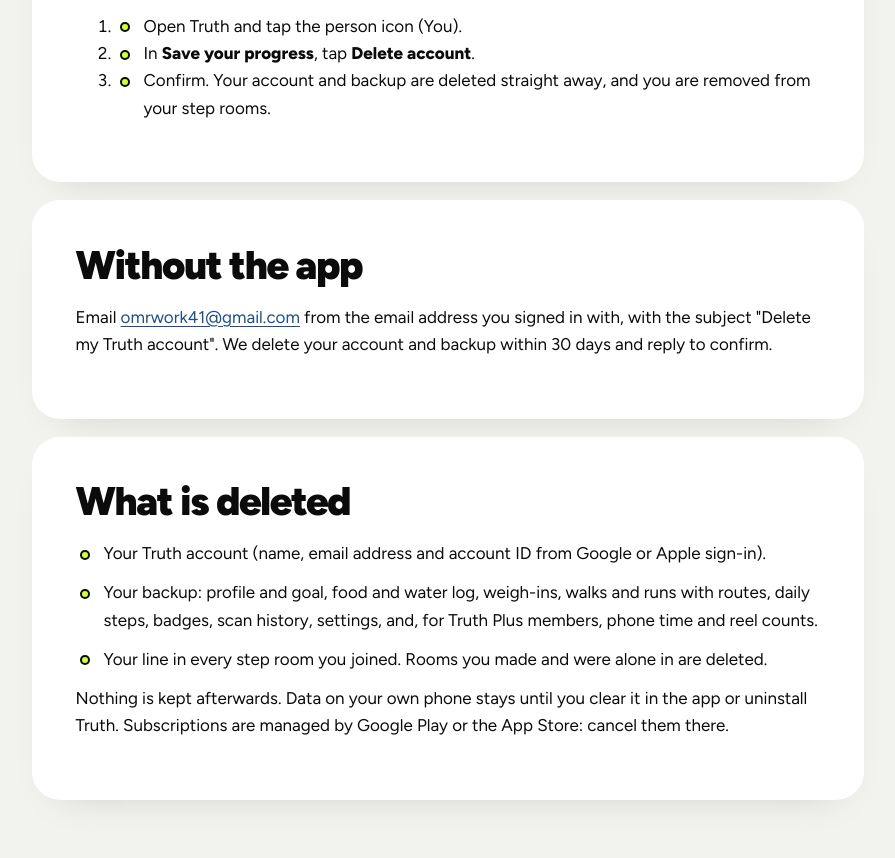
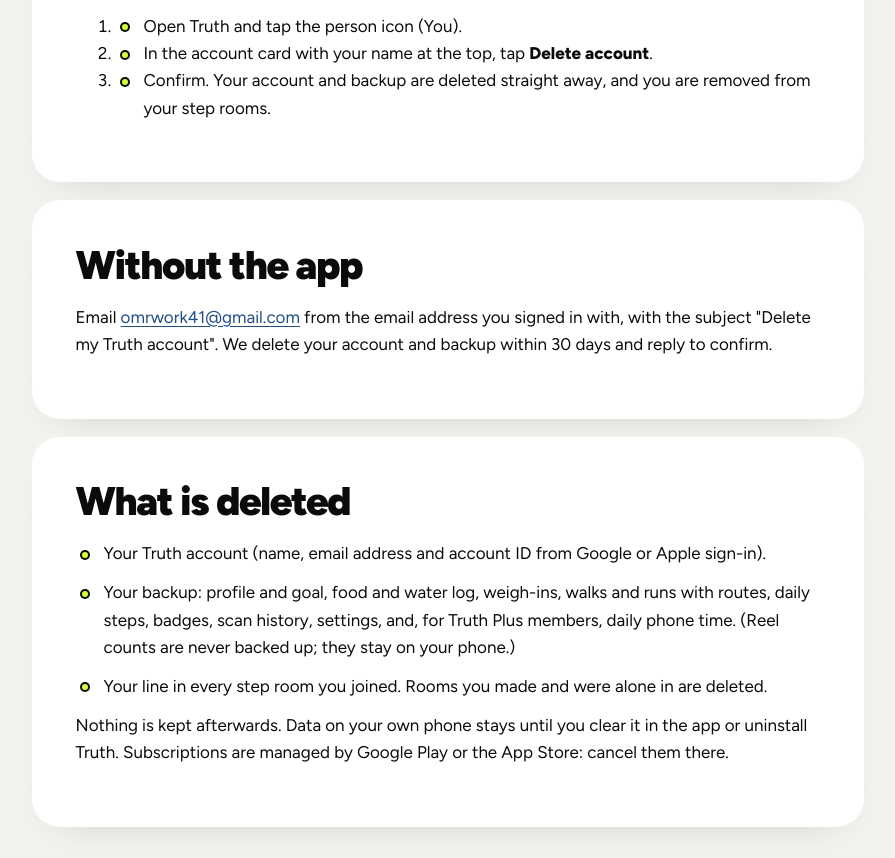
Before and after one commit to Jayanthpasala/omrwork.github.io, a plain HTML site: page delete-account.html in a window 1280 px wide. Shown: the part 723-1581 px from the top of the page, without its empty margins (192-1087 px from the left). Drawn offline with Linux system fonts and the light colour scheme.

Commit message:
Delete-account page: the account card shows your name; reel counts are never backed up
Co-Authored-By: Claude Opus 5.5 <noreply@anthropic.com>

```diff
--- a/delete-account.html
+++ b/delete-account.html
@@ -105,7 +105,7 @@
     <h2>In the app (fastest)</h2>
     <ol>
       <li>Open Truth and tap the person icon (You).</li>
-      <li>In <b>Save your progress</b>, tap <b>Delete account</b>.</li>
+      <li>In the account card with your name at the top, tap <b>Delete account</b>.</li>
       <li>Confirm. Your account and backup are deleted straight away, and you are removed from your step rooms.</li>
     </ol>
   </section>
@@ -119,7 +119,7 @@
     <h2>What is deleted</h2>
     <ul>
       <li>Your Truth account (name, email address and account ID from Google or Apple sign-in).</li>
-      <li>Your backup: profile and goal, food and water log, weigh-ins, walks and runs with routes, daily steps, badges, scan history, settings, and, for Truth Plus members, phone time and reel counts.</li>
+      <li>Your backup: profile and goal, food and water log, weigh-ins, walks and runs with routes, daily steps, badges, scan history, settings, and, for Truth Plus members, daily phone time. (Reel counts are never backed up; they stay on your phone.)</li>
       <li>Your line in every step room you joined. Rooms you made and were alone in are deleted.</li>
     </ul>
     <p style="margin-top:12px">Nothing is kept afterwards. Data on your own phone stays until you clear it in the app or uninstall Truth. Subscriptions are managed by Google Play or the App Store: cancel them there.</p>
```
